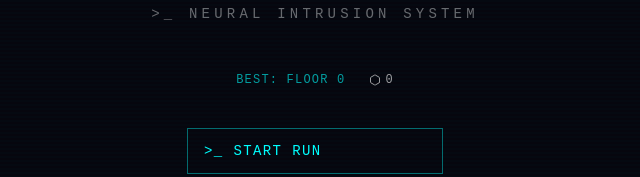
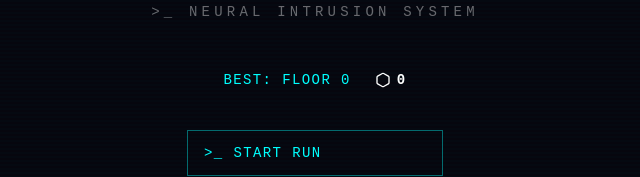
Before and after one commit to Stratorheus/icebreaker, a React (Vite) app: page / in a window 1280 px wide. Shown: the part 204-381 px from the top of the page, without its empty margins (325-965 px from the left). Built offline with nearby package versions, Linux system fonts and the light colour scheme.

Commit message:
fix: Memory Scan wording (mines→corrupted sectors), data visibility in main menu

```diff
--- a/src/components/screens/MainMenu.tsx
+++ b/src/components/screens/MainMenu.tsx
@@ -34,12 +34,12 @@ export function MainMenu() {
       </p>
 
       {/* Stats display */}
-      <div className="flex gap-6 mb-10 text-xs uppercase tracking-widest">
-        <span className="text-cyber-cyan/60 glitch-subtle">
+      <div className="flex gap-6 mb-10 text-sm uppercase tracking-widest">
+        <span className="text-cyber-cyan glitch-subtle">
           BEST: FLOOR {stats.bestFloor}
         </span>
-        <span className="glitch-subtle flex items-center gap-1" style={{ color: "var(--color-currency-data)", opacity: 0.6 }}>
-          <Hexagon size={12} /> {data}
+        <span className="glitch-subtle flex items-center gap-1.5 font-bold" style={{ color: "var(--color-currency-data)" }}>
+          <Hexagon size={16} /> {data}
         </span>
       </div>
 
```
